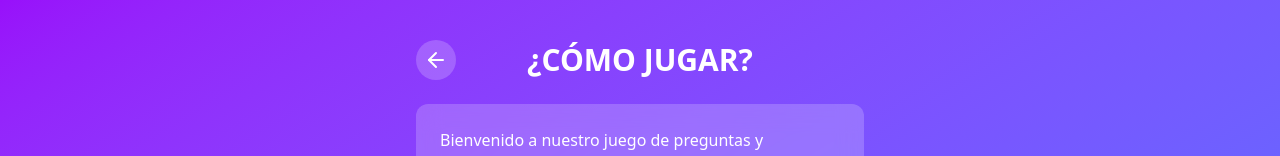
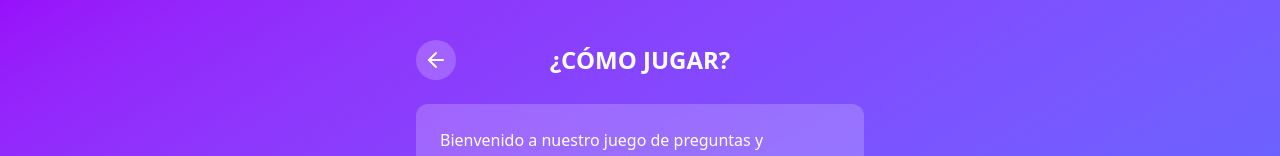
Before and after one commit to AlejoGomezQ/Hybrid_App, a React (Vite) app: page /help in a window 1280 px wide. Shown: the top 156 px of the page. Built offline with nearby package versions, Linux system fonts and the light colour scheme.

Commit message:
fix: correction space help and game

```diff
--- a/src/components/Timer.jsx
+++ b/src/components/Timer.jsx
@@ -10,7 +10,7 @@ const Timer = ({ onLose, reset }) => {
 // resetea el tiempo cuando se hace un reinicio de juego
 useEffect(() => {
     if (reset) {
-    setSeconds(30);
+    setSeconds(1000);
     }
 }, [reset]);
 
--- a/src/pages/Game.jsx
+++ b/src/pages/Game.jsx
@@ -215,7 +215,7 @@ const GamePage = () => {
         </div>
       </div>
 
-      <div className="fixed bottom-1 left-0 right-0 max-w-md mx-auto">
+      <div className="fixed bottom-1 left-8 right-8 max-w-md mx-auto">
         <FoooterComodin
           currentQuestion={currentQuestion}
           setCurrentQuestion={setCurrentQuestion}
--- a/src/pages/Help.jsx
+++ b/src/pages/Help.jsx
@@ -18,7 +18,7 @@ const HelpPage = () => {
                     >
                         <ArrowLeft className="w-6 h-6 text-white" />
                     </button>
-                    <h1 className="text-3xl font-bold text-white">¿CÓMO JUGAR?</h1>
+                    <h1 className="text-2xl font-bold text-white">¿CÓMO JUGAR?</h1>
                     <div className="w-10"></div>
                 </div>
 
```
Also changed, not shown: 1 other file (tests, documents, lock files or other folders).
